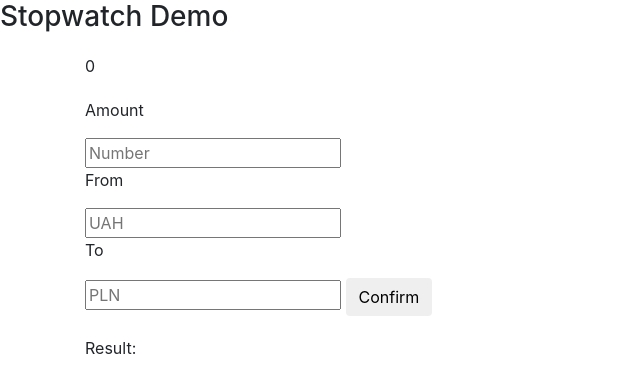
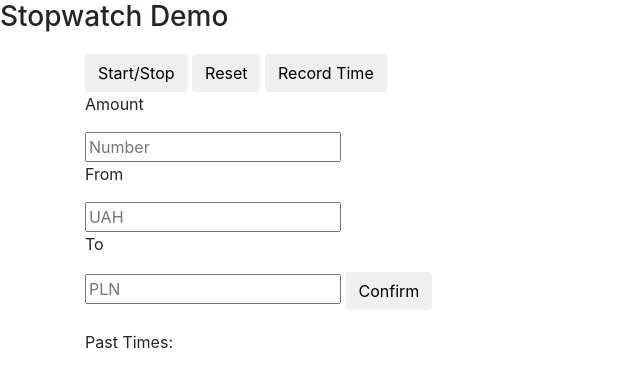
Before and after one commit to SzymonKovalski/CurrencyConverterWithBaubles, a website: page index.html in a window 1280 px wide. Shown: the whole page, without its empty margins (0-640 px from the left). Drawn offline with nearby package versions, Linux system fonts and the light colour scheme.

Commit message:
Update index.html

```diff
--- a/index.html
+++ b/index.html
@@ -14,6 +14,10 @@
   <div id="timer" class="container">0</div>
 
   <div id="btns" class="container">
+    <button id="start" class="btn">Start/Stop</button>
+    <button id="reset" class="btn">Reset</button>
+    <button id="record" class="btn">Record Time</button>
+
     <p>Amount</p>
     <input id="amount1" name="amount1" type="text" placeholder="Number" />
     <p>From</p>
@@ -25,8 +29,8 @@
   </div>
 
   <div id="record-div" class="container">
-    <p>Result:</p>
-    <ul id="Result" class="list-group">
+    <p>Past Times:</p>
+    <ul id="record-list" class="list-group">
 
     </ul>
   </div>
```
